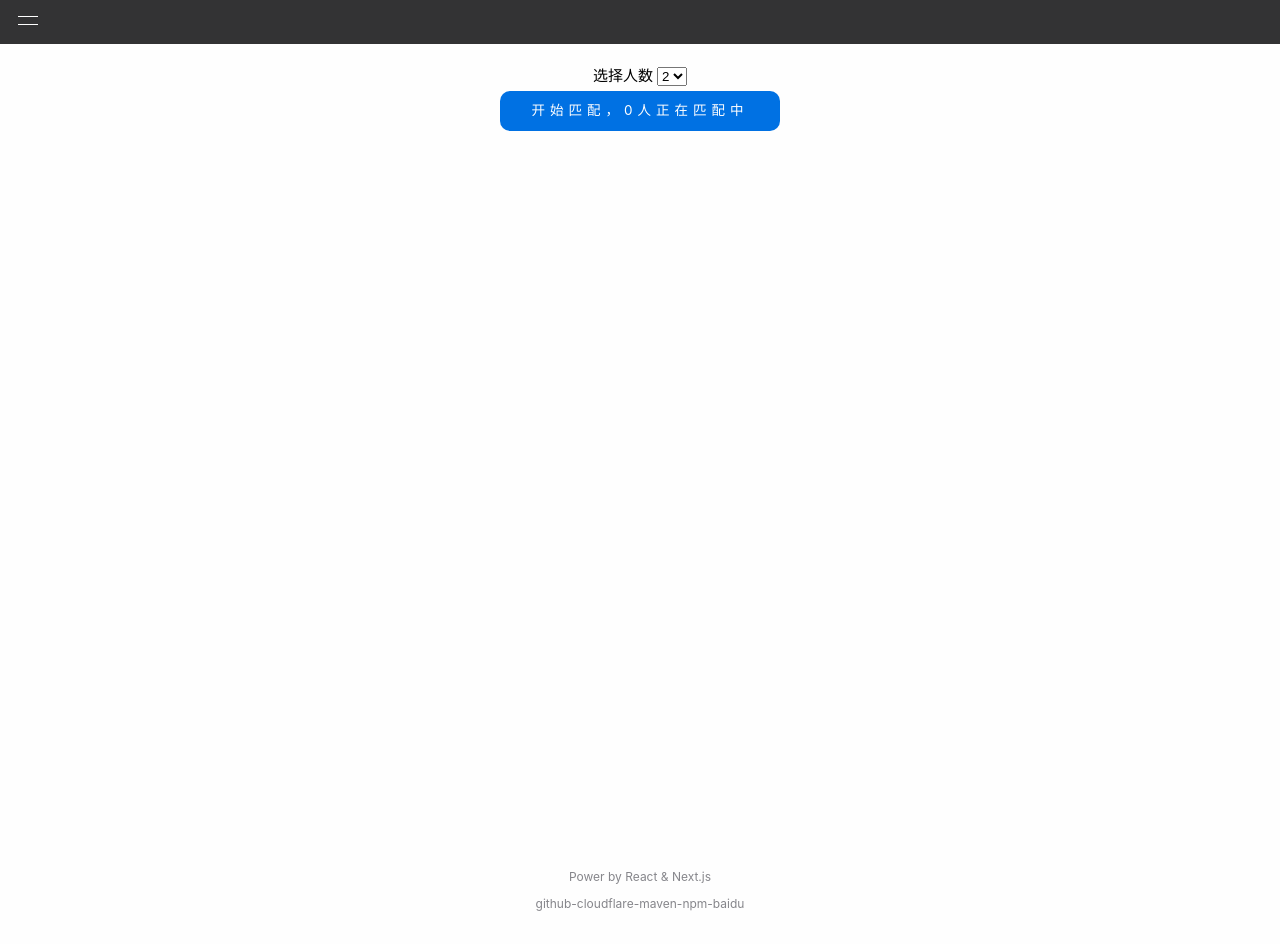
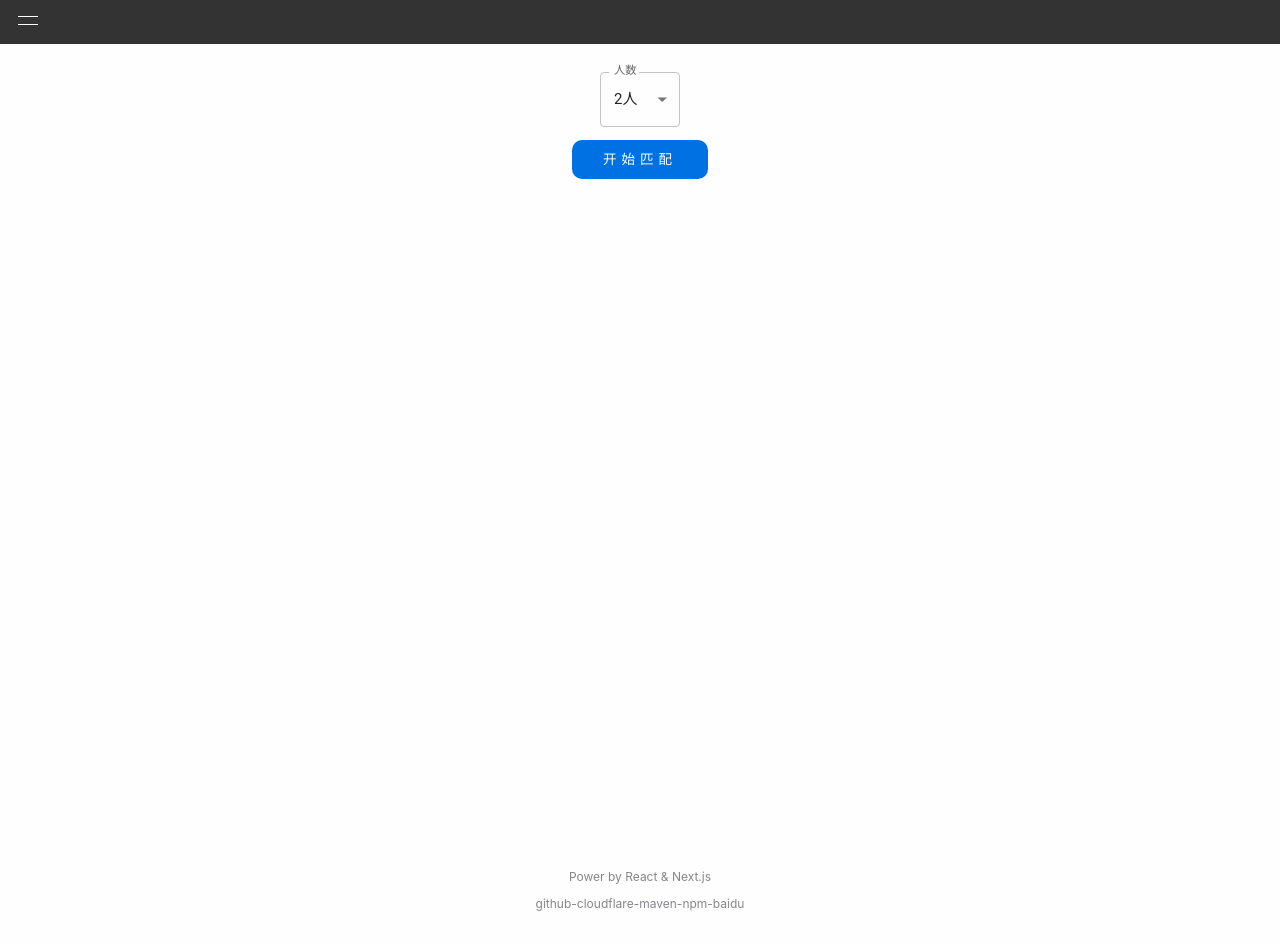
Before and after one commit to sbx0/nextjs, a Next.js app: page / in a window 1280 px wide. Built offline with nearby package versions, Linux system fonts and the light colour scheme; no server answers.

Commit message:
add system now remember which your choose

```diff
--- a/package.json
+++ b/package.json
@@ -9,6 +9,9 @@
     "lint": "next lint"
   },
   "dependencies": {
+    "@emotion/react": "11.9.0",
+    "@emotion/styled": "11.8.1",
+    "@mui/material": "5.8.1",
     "axios": "0.27.2",
     "cookie": "0.5.0",
     "event-source-polyfill": "1.0.26",
@@ -20,6 +23,7 @@
     "nprogress": "0.2.0",
     "react": "18.1.0",
     "react-dom": "18.1.0",
+    "react-draggable": "4.4.5",
     "react-full-screen": "1.1.0",
     "react-markdown-editor-lite": "1.3.2",
     "react-toastify": "9.0.1"
--- a/pages/index.js
+++ b/pages/index.js
@@ -7,6 +7,7 @@ import styles from '../css/index.module.css';
 import {infoMatch, joinMatch, quitMatch} from "../apis/match";
 import {EventSourcePolyfill} from "event-source-polyfill";
 import {useRouter} from "next/router";
+import {Box, CircularProgress, FormControl, InputLabel, MenuItem, Select} from "@mui/material";
 
 export default function Index() {
     const eventSource = useRef();
@@ -19,6 +20,7 @@ export default function Index() {
     useEffect(() => {
         infoMatch().then((response) => {
             if (response.code === "0") {
+                setGamerSize(parseInt(response.data.choose));
                 setSize(response.data.size);
                 setMatching(response.data.join);
             }
@@ -46,12 +48,10 @@ export default function Index() {
         }
 
         eventSource.current.addEventListener("match_info", (event) => {
-            console.log("match_info ", event.data)
             setSize(event.data);
         });
 
         eventSource.current.addEventListener("match_found", (event) => {
-            console.log("match_found ", event.data)
             router.push("/room/" + event.data).then(r => r);
         });
 
@@ -66,7 +66,7 @@ export default function Index() {
 
     if (matching) {
         button = <CallApiButton
-            buttonText={'取消匹配，' + size + '人正在匹配中'}
+            buttonText={'取消匹配'}
             loadingText={'正在取消'}
             api={quitMatch}
             onSuccess={() => {
@@ -75,7 +75,7 @@ export default function Index() {
         />
     } else {
         button = <CallApiButton
-            buttonText={'开始匹配，' + size + '人正在匹配中'}
+            buttonText={'开始匹配'}
             loadingText={'正在匹配'}
             api={joinMatch}
             params={{
@@ -92,20 +92,45 @@ export default function Index() {
         <>
             <GlobalHeader/>
             <div className={styles.container}>
-                <div>
-                    选择人数&nbsp;
-                    <select onChange={(event) => setGamerSize(event.target.value)}>
-                        <option>2</option>
-                        <option>3</option>
-                        <option>4</option>
-                        <option>5</option>
-                        <option>6</option>
-                        <option>7</option>
-                        <option>8</option>
-                        <option>9</option>
-                    </select>
-                </div>
-                {button}
+                <FormControl sx={{m: 1, minWidth: 80}}>
+                    <InputLabel id="demo-simple-select-autowidth-label">人数</InputLabel>
+                    <Select
+                        labelId="demo-simple-select-autowidth-label"
+                        id="demo-simple-select-autowidth"
+                        value={gamerSize}
+                        onChange={(event) => {
+                            setGamerSize(event.target.value);
+                        }}
+                        autoWidth
+                        label="Age"
+                        disabled={matching}
+                    >
+                        <MenuItem value={2}>2人</MenuItem>
+                        <MenuItem value={3}>3人</MenuItem>
+                        <MenuItem value={4}>4人</MenuItem>
+                        <MenuItem value={5}>5人</MenuItem>
+                        <MenuItem value={6}>6人</MenuItem>
+                        <MenuItem value={7}>7人</MenuItem>
+                        <MenuItem value={8}>8人</MenuItem>
+                        <MenuItem value={9}>9人</MenuItem>
+                    </Select>
+                </FormControl>
+                <Box sx={{display: 'flex'}}>
+                    {button}
+                </Box>
+                {
+                    matching ?
+                        <>
+                            <Box sx={{display: 'flex'}}>
+                                <CircularProgress/>
+                            </Box>
+                            <Box sx={{display: 'flex'}}>
+                                <p>{'当前队列 ' + size + ' 人'}</p>
+                            </Box>
+                        </>
+                        :
+                        <></>
+                }
             </div>
             <Footer/>
         </>
```
